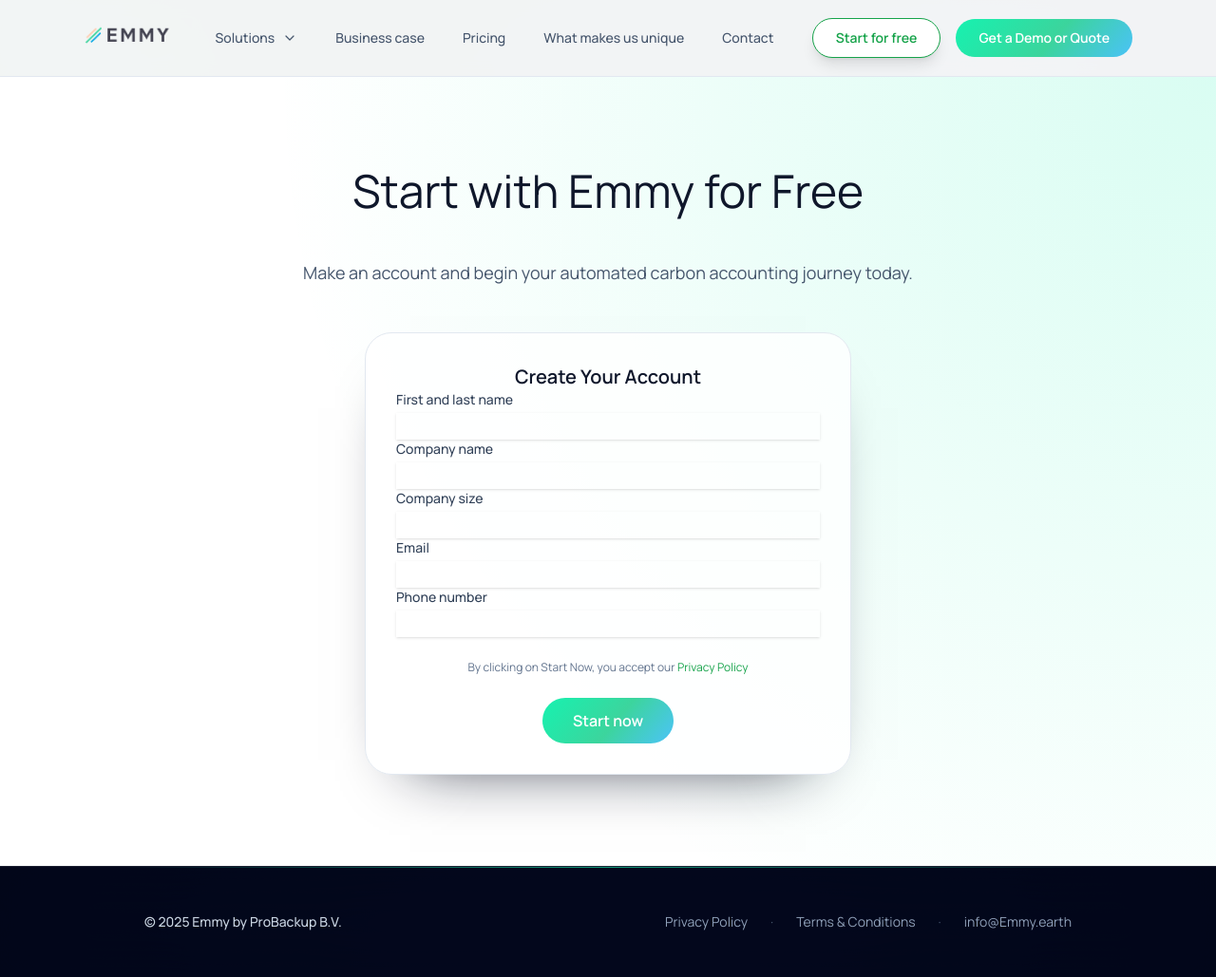
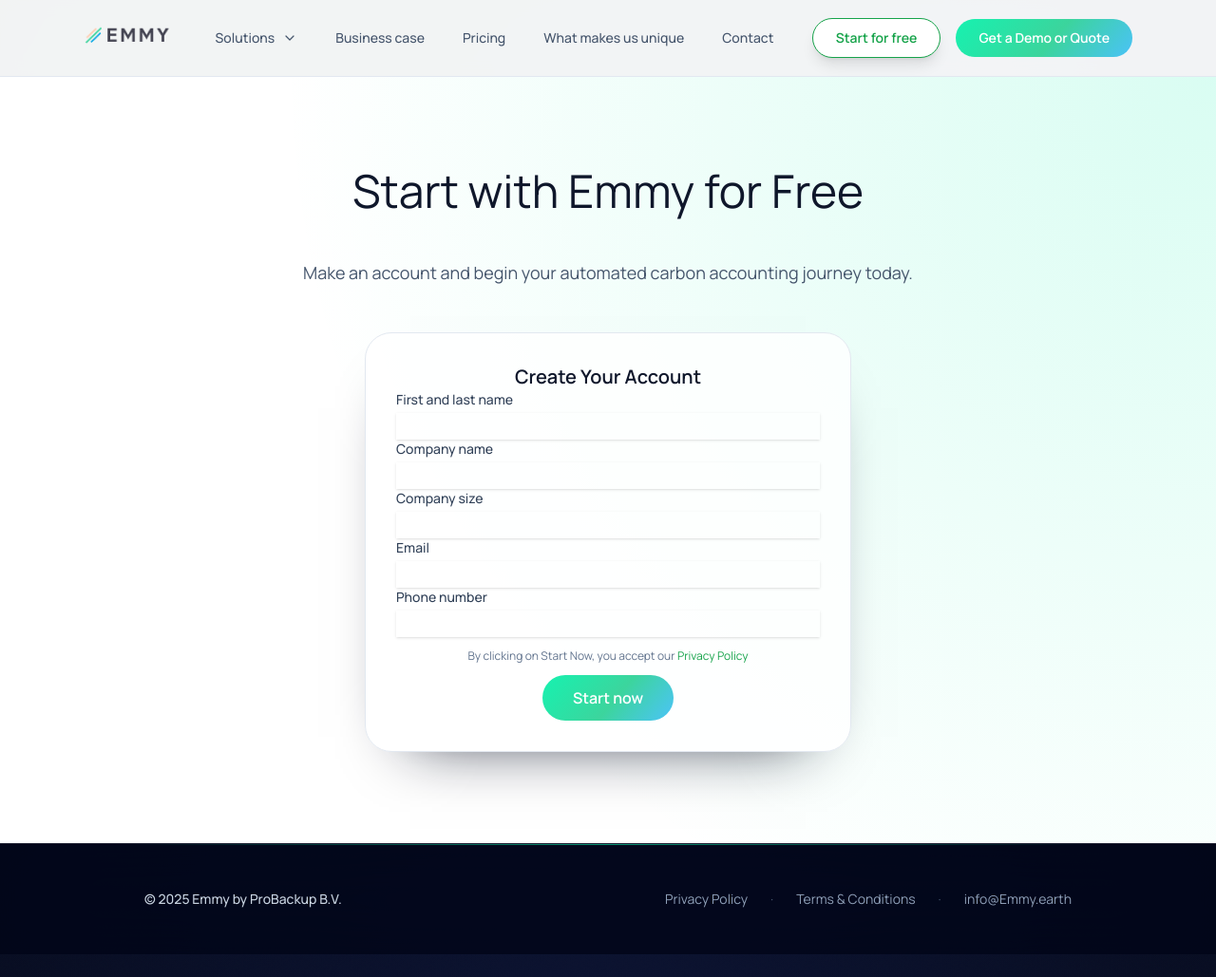
Before and after one commit to emmy-earth/promo-website, a Jekyll site: the page built from start-for-free.html, in a window 1280 px wide and 1029 px high. Shown: the whole window at 95% size. Built offline with Jekyll 4.4.1, drawn with Linux system fonts in a browser that asks for light colours; nearby versions of some CDN libraries; comment, search, counter and statistics services are not loaded.

Commit message:
Update start-for-free.html

```diff
--- a/start-for-free.html
+++ b/start-for-free.html
@@ -57,13 +57,13 @@ description: "Make an account and start with Emmy.earth for free. Fill in your d
                 </div>
             </div>
 
-            <div class="text-center mt-6">
+            <div class="text-center mt-3">
                 <p class="text-xs text-slate-500">
                     By clicking on Start Now, you accept our <a href="{{ site.baseurl }}/privacy-policy/" class="text-emerald-600 hover:underline">Privacy Policy</a>
                 </p>
             </div>
 
-            <div class="mt-6 flex justify-center">
+            <div class="mt-3 flex justify-center">
                 <button type="submit" class="inline-flex items-center justify-center whitespace-nowrap rounded-full px-8 py-3 text-base font-semibold text-white shadow-lg transition focus-visible:outline-2 focus-visible:outline-offset-2 focus-visible:outline-emerald-300 cta-primary cursor-pointer hover:-translate-y-0.5">
                     Start now
                 </button>
```
